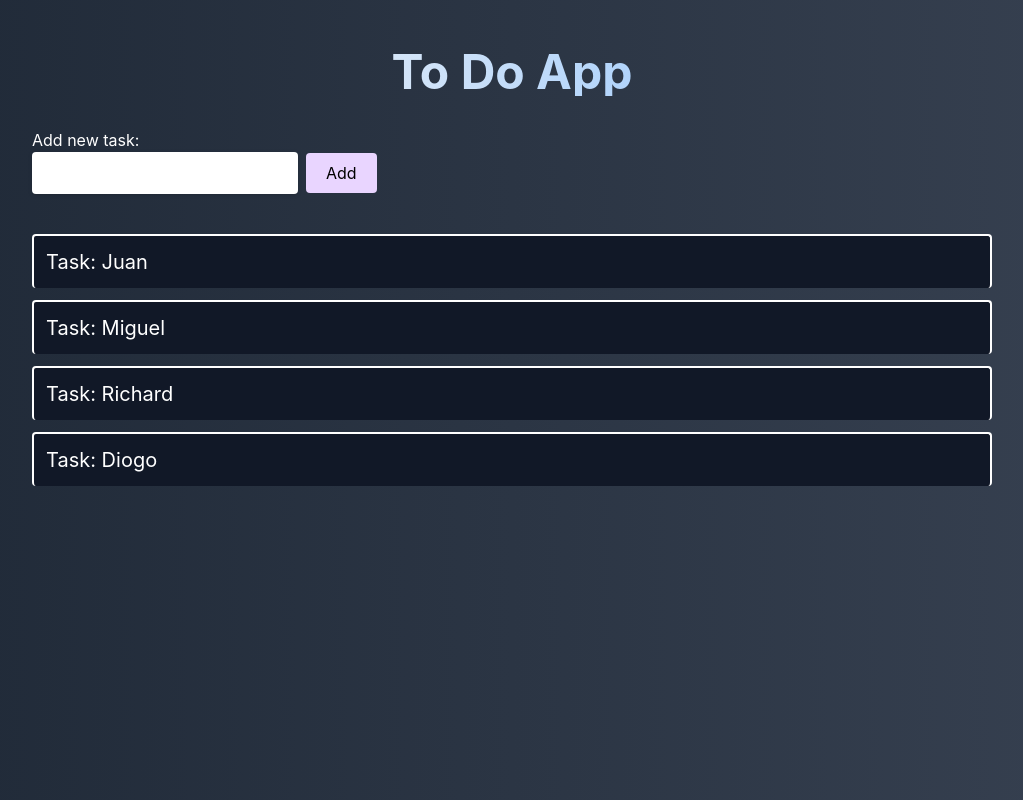
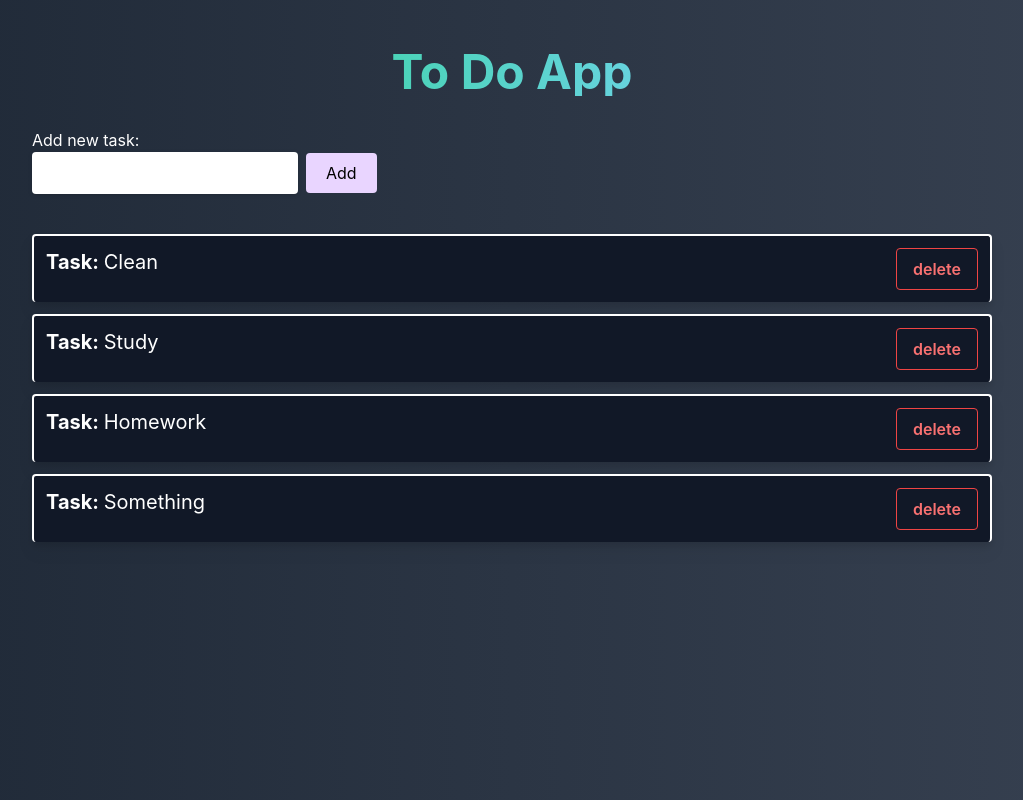
Before and after one commit to brpereiraa/TodoApp, a React (Create React App) app: page / in a window 1280 px wide. Shown: the whole page, without its empty margins (128-1151 px from the left). Built offline with nearby package versions, Linux system fonts and the light colour scheme.

Commit message:
Last commit

```diff
--- a/package.json
+++ b/package.json
@@ -42,6 +42,8 @@
     ]
   },
   "devDependencies": {
-    "tailwindcss": "^3.3.2"
+    "@types/uuid": "^9.0.2",
+    "tailwindcss": "^3.3.2",
+    "uuid": "^9.0.0"
   }
 }
--- a/src/components/todo.tsx
+++ b/src/components/todo.tsx
@@ -1,7 +1,15 @@
 export const Todo = (props:any) => {
+  const handleDelete = () => {
+    props.delete(props.id);
+  }
+
   return (
-    <div className="bg-gray-900 px-3 border-solid border-white border-t-2 border-r-2 border-l-2 rounded py-3 mb-3">
-      <h1 className="text-xl text-white">Task: {props.name}</h1>
+    <div className="drop-shadow-lg bg-gray-900 px-3 border-solid border-white border-t-2 border-r-2 border-l-2 rounded py-3 mb-3 flex justify-between">
+      <h1 className="text-xl text-white">
+        <span className="font-bold">Task: </span>
+        {props.name}
+      </h1>
+      <button className="bg-transparent hover:bg-red-500 text-red-400 font-semibold hover:text-white py-2 px-4 border border-red-500 hover:border-transparent rounded" onClick={handleDelete}>delete</button>
     </div>
   )
 }
--- a/src/data.json
+++ b/src/data.json
@@ -1,18 +1,18 @@
 [
   {
     "id": 1,
-    "name": "Juan"
+    "name": "Clean"
   },
   {
     "id": 2,
-    "name": "Miguel"
+    "name": "Study"
   },
   {
     "id": 3,
-    "name": "Richard"
+    "name": "Homework"
   },
   {
     "id": 4,
-    "name": "Diogo"
+    "name": "Something"
   }
 ]
--- a/src/pages/index.tsx
+++ b/src/pages/index.tsx
@@ -2,6 +2,7 @@ import "./style.css";
 import {Todo} from "../components/todo";
 import jsonData from "../data.json";
 import React, { useState, useEffect } from "react";
+import { v4 as uuidv4 } from "uuid";
 
 export const Index = (props:any) => {
   const [data, setData] = useState<any[]>([]);
@@ -12,24 +13,24 @@ export const Index = (props:any) => {
     if(!value) return;
     addData();
     setValue("");
-    console.log()
   }
 
   const addData = () => {
-    const object = { id: data.length + 1, name: value };
+    const object = { id: uuidv4(), name: value };
     const newData = [...data, object];
-
     setData(newData);
   }
 
+  const deleteData = (id: number) => {
+    const updatedData = data.filter((item) => item.id !== id);
+    setData(updatedData);
+  };
+
   useEffect(() => {
-    // Check if data exists in local storage
     const storedData = localStorage.getItem("myData");
-    console.log(storedData);
     if (storedData && storedData !== "[]") {
       setData(JSON.parse(storedData));
     } else {
-      // Set initial data from JSON file
       setData(jsonData);
     }
   }, []);
@@ -40,7 +41,7 @@ export const Index = (props:any) => {
 
   return (
     <div className="h-screen w-screen bg-gradient-to-r from-gray-800 to-gray-700">
-      <h1 className="text-5xl font-bold text-center pt-12 bg-gradient-to-r from-gray-100 to-blue-300 bg-clip-text text-transparent w-2/4 m-auto">
+      <h1 className="text-5xl font-bold text-center pt-12 bg-gradient-to-r from-emerald-400 to-sky-300 bg-clip-text text-transparent w-2/4 m-auto">
         To Do App
       </h1>
       <div className="w-3/4 m-auto mt-8 rounded">
@@ -56,7 +57,7 @@ export const Index = (props:any) => {
       </div>
       <div className="pt-10 w-3/4 m-auto border-solid border-white">
         {data.map((info:any) => (
-          <Todo name={info.name}/>
+          <Todo name={info.name} id={info.id} key={info.id} delete={deleteData}/>
         ))}
       </div>
     </div>
```
Also changed, not shown: 1 other file (tests, documents, lock files or other folders).
